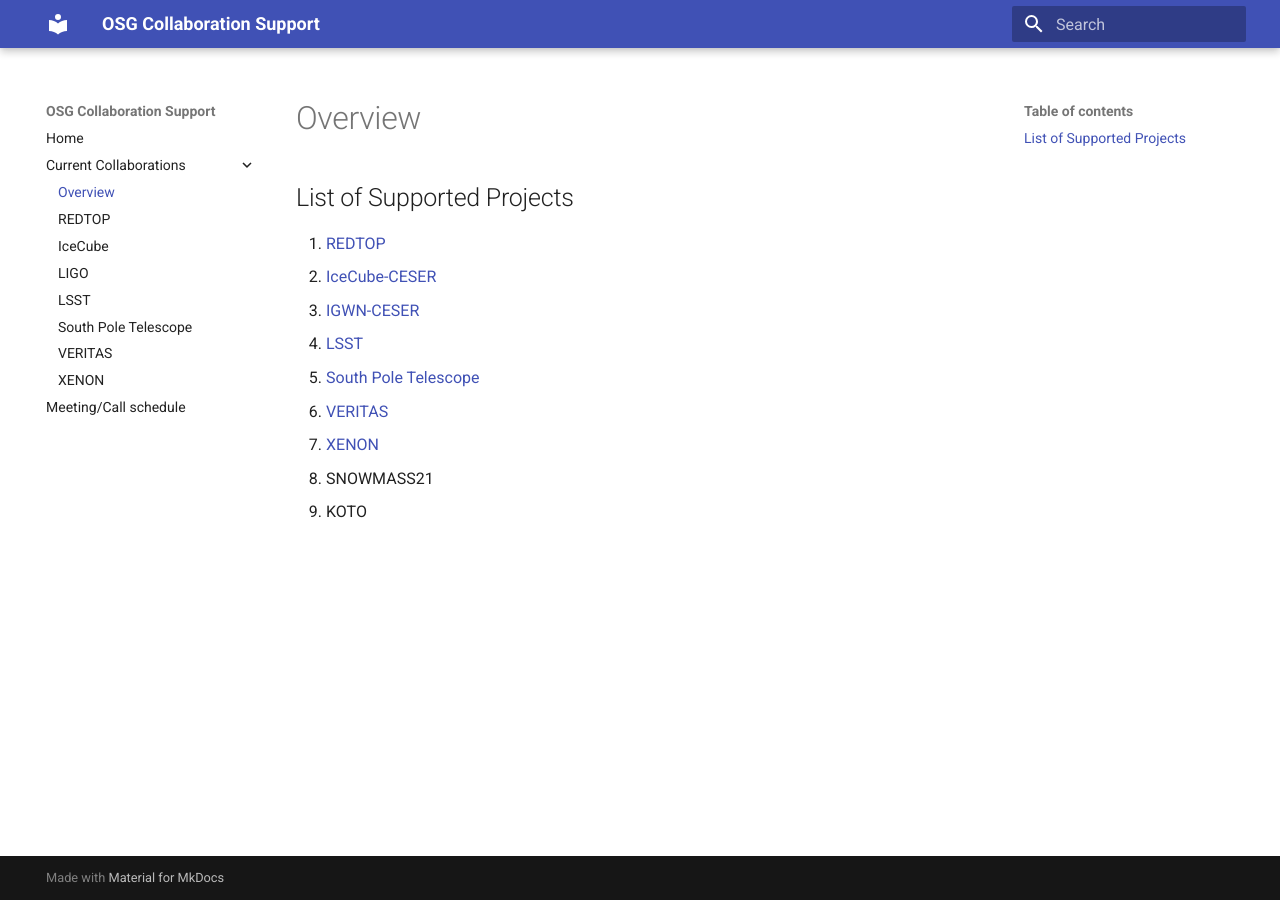
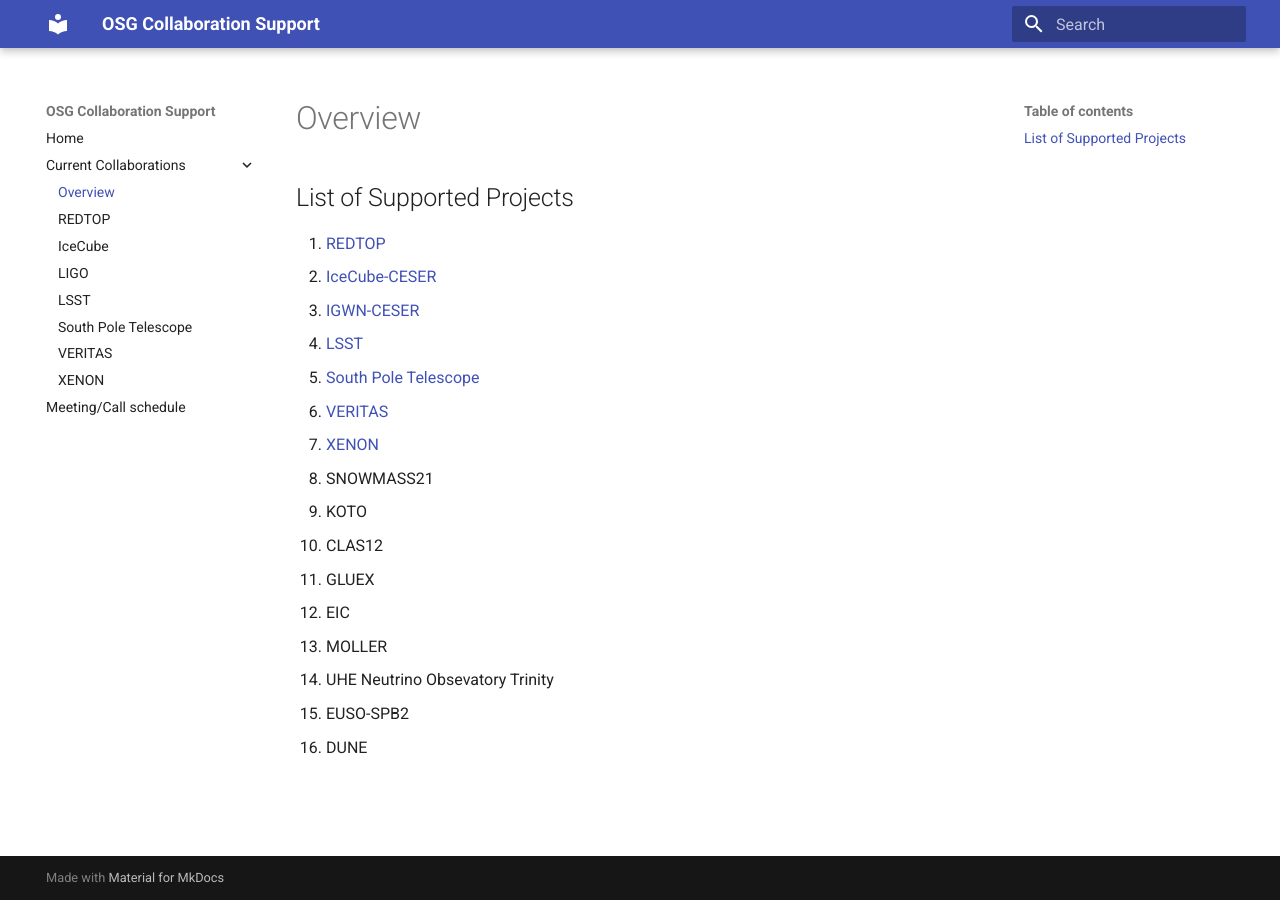
Before and after one commit to osg-htc/collaboration-support, an MkDocs documentation site: the page built from docs/projects/project-list.md, in a window 1280 px wide. Built offline with MkDocs 1.6.1 and Material for MkDocs 9.7.7, drawn with Linux system fonts in a browser that asks for light colours.

Commit message:
Update project-list.md

```diff
--- a/docs/projects/project-list.md
+++ b/docs/projects/project-list.md
@@ -9,3 +9,10 @@
 8. [XENON](xenon.md)
 9. SNOWMASS21
 9. KOTO
+10. CLAS12
+11. GLUEX
+12. EIC
+13. MOLLER
+14. UHE Neutrino Obsevatory Trinity
+15. EUSO-SPB2
+16. DUNE
```
